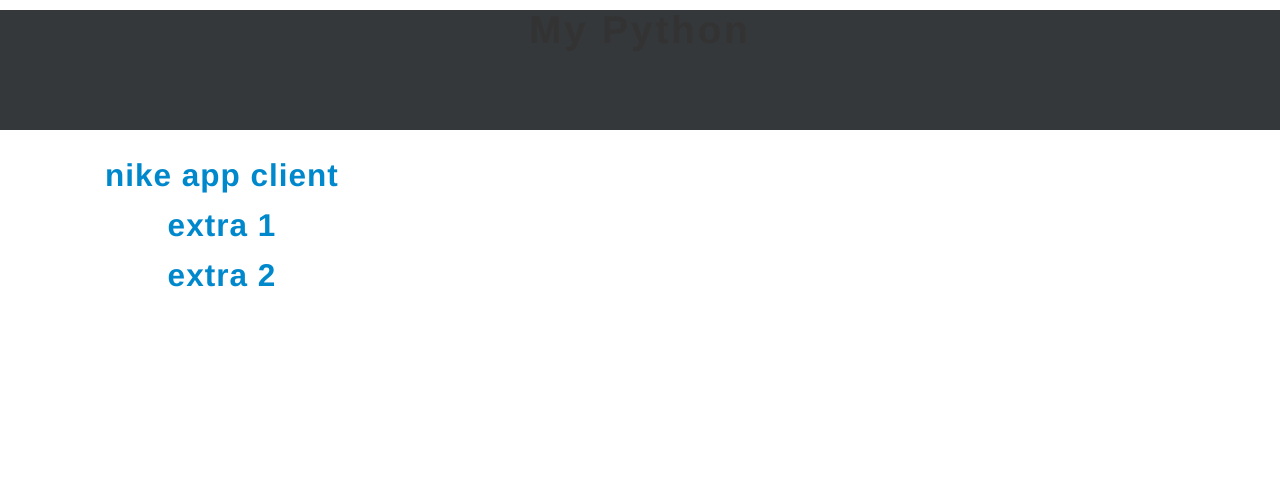
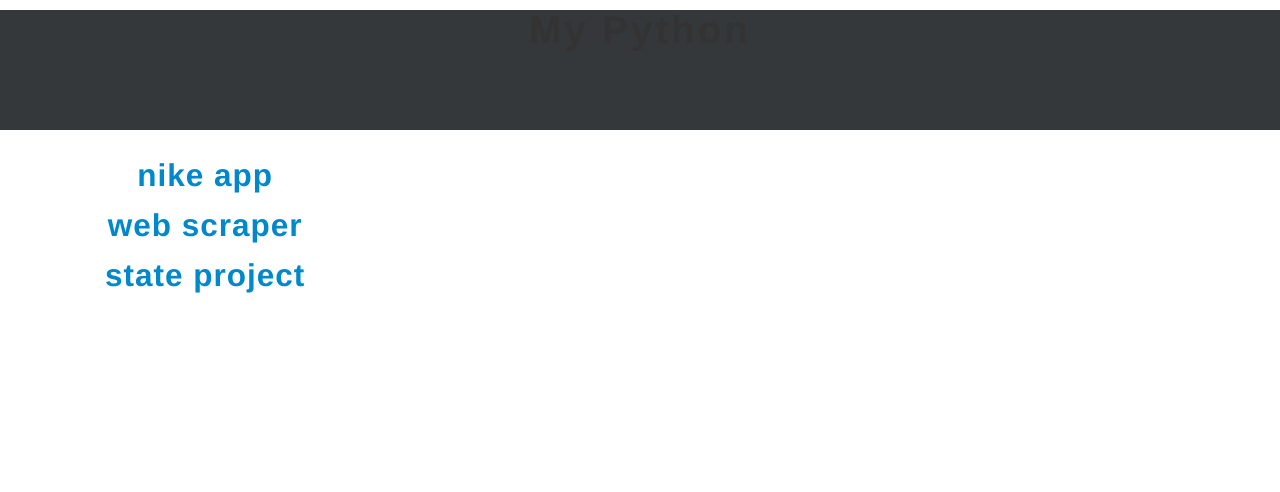
Before and after one commit to pranithmacha/hellodjango, a Django app: page / in a window 1280 px wide. Shown: the top 492 px of the page. Run offline with Django 3.2, Linux system fonts and the light colour scheme; parts of the project's set-up code (start-up, migrations or seed data) failed here and were passed over; some libraries are stand-ins or nearby versions.

Commit message:
nike tab list

```diff
--- a/mywebsite/templates/myhomepage.html
+++ b/mywebsite/templates/myhomepage.html
@@ -3,8 +3,8 @@
 {% block content%}
 
 <ul>
-	<li><a href='nike'><h2> nike app client</h2></a></li>
-	<li><a href=''><h2> extra 1 </h2></a></li>
-	<li><a href=''><h2> extra 2 </h2></a></li>
+	<li><a href='nike'><h2> nike app </h2></a></li>
+	<li><a href=''><h2> web scraper </h2></a></li>
+	<li><a href=''><h2> state project </h2></a></li>
 </ul>
 {% endblock%}
```
